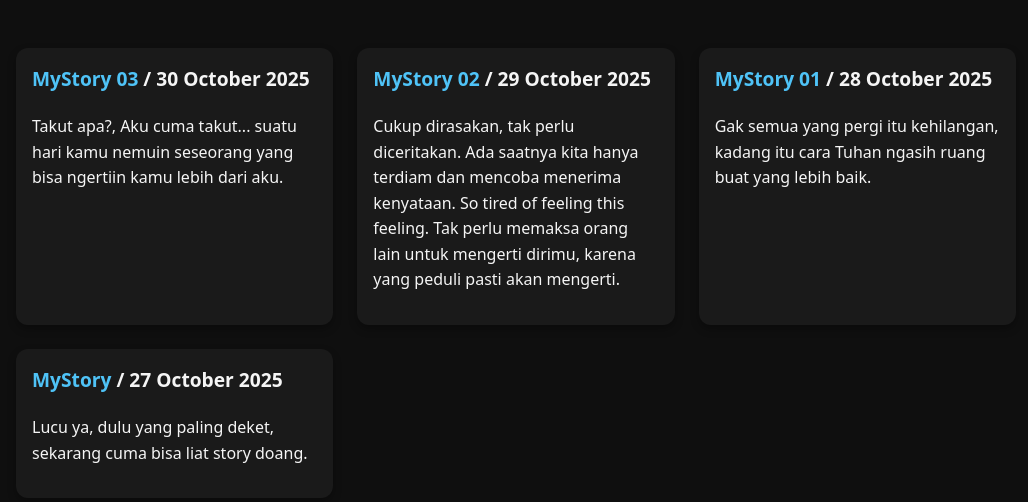
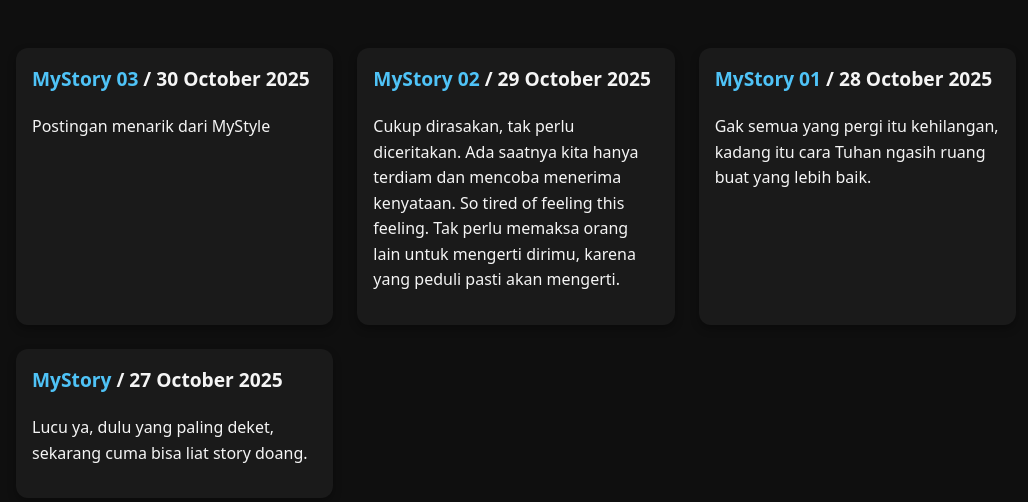
Before and after one commit to mystyl3/mystyl3.github.io, a Jekyll site: the page built from index.md, in a window 1280 px wide. Shown: the top 502 px of the page, without its empty margins (124-1152 px from the left). Built offline with Jekyll 4.4.1, drawn with Linux system fonts in a browser that asks for light colours.

Commit message:
Update 2025-10-30-mystory03.html

```diff
--- a/_posts/2025-10-30-mystory03.html
+++ b/_posts/2025-10-30-mystory03.html
@@ -1,7 +1,5 @@
 ---
-layout: none
 title:  "MyStory 03"
-description: "Takut apa?, Aku cuma takut... suatu hari kamu nemuin seseorang yang bisa ngertiin kamu lebih dari aku."
 date:   2025-10-30
 permalink: /mystory03
 ---
```
